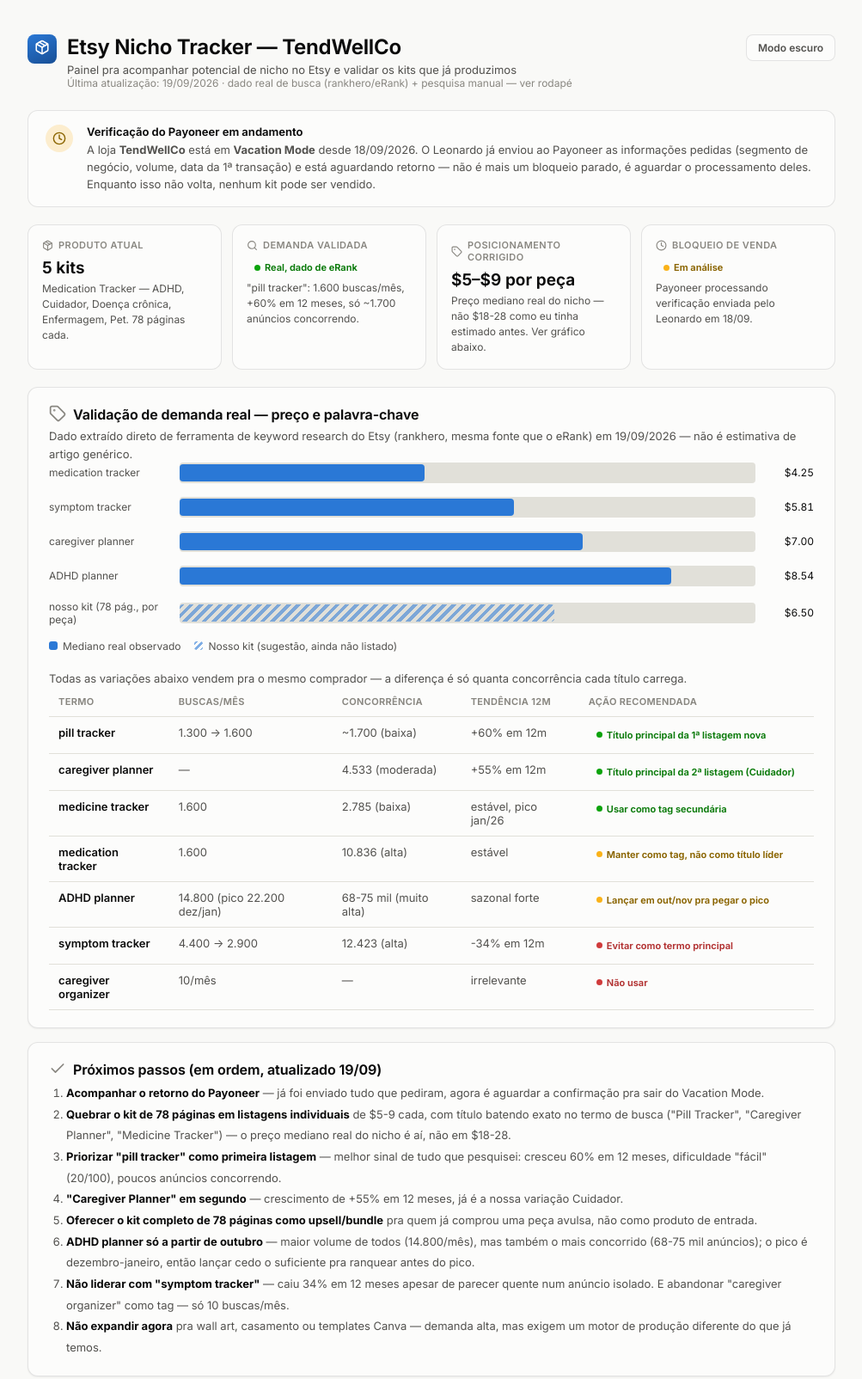
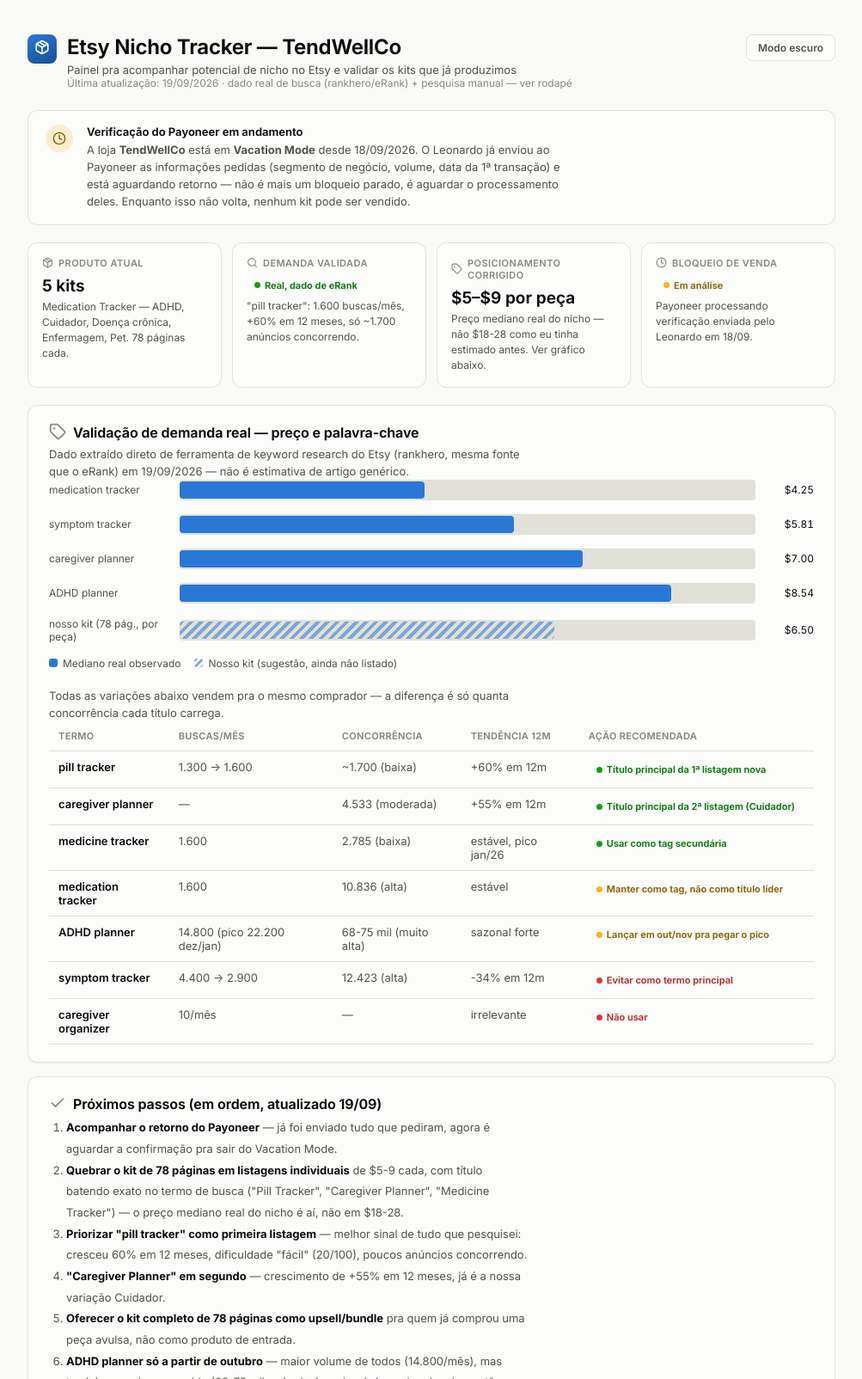
Before and after one commit to lsventura/tendwellco-painel-etsy, a plain HTML site: page index.html in a window 1280 px wide. Shown: the top 1604 px of the page at 86% size, without its empty margins (138-1141 px from the left). Drawn offline with Linux system fonts and the light colour scheme.

Commit message:
Aplica diretrizes do catálogo ui-ux-pro-max: limita largura de linha de texto (#21), corpo de texto 16px no celular (#67)

```diff
--- a/design-system/components.css
+++ b/design-system/components.css
@@ -53,7 +53,7 @@
 }
 .jds-card + .jds-card { margin-top: var(--space-4); }
 .jds-card h2 { font-size: var(--text-md); font-weight: 650; letter-spacing: -0.006em; margin-bottom: 2px; }
-.jds-card-note { font-size: var(--text-sm); color: var(--text-secondary); line-height: 1.55; margin-bottom: var(--space-4); }
+.jds-card-note { font-size: var(--text-sm); color: var(--text-secondary); line-height: 1.55; margin-bottom: var(--space-4); max-width: 68ch; }
 .jds-card-note:last-child { margin-bottom: 0; }
 .jds-card-head { display: flex; align-items: center; gap: var(--space-2); margin-bottom: 2px; }
 .jds-card-head .jds-icon { color: var(--text-muted); }
@@ -72,7 +72,7 @@
 }
 .jds-alert-icon { flex: none; width: 32px; height: 32px; border-radius: 50%; display: flex; align-items: center; justify-content: center; }
 .jds-alert-title { font-size: var(--text-sm); font-weight: 650; margin-bottom: 3px; }
-.jds-alert-body { font-size: var(--text-sm); color: var(--text-secondary); line-height: 1.55; }
+.jds-alert-body { font-size: var(--text-sm); color: var(--text-secondary); line-height: 1.55; max-width: 68ch; }
 .jds-alert-good .jds-alert-icon { background: color-mix(in srgb, var(--status-good) 15%, var(--surface-1)); color: var(--status-good-text); }
 .jds-alert-warning .jds-alert-icon { background: color-mix(in srgb, var(--status-warning) 20%, var(--surface-1)); color: var(--status-warning-text); }
 .jds-alert-serious .jds-alert-icon { background: color-mix(in srgb, var(--status-serious) 18%, var(--surface-1)); color: var(--status-serious-text); }
@@ -138,7 +138,7 @@
 .jds-filter-pill { font-size: var(--text-2xs); font-weight: 600; padding: 6px 12px; border-radius: var(--radius-pill); border: 1px solid var(--border); background: var(--surface-1); color: var(--text-secondary); cursor: pointer; }
 .jds-filter-pill.is-active { background: var(--series-1); border-color: var(--series-1); color: #fff; }
 
-.jds-steps { margin: 0; padding-left: 20px; font-size: var(--text-sm); color: var(--text-secondary); line-height: 1.9; }
+.jds-steps { margin: 0; padding-left: 20px; font-size: var(--text-sm); color: var(--text-secondary); line-height: 1.9; max-width: 68ch; }
 .jds-steps b { color: var(--text-primary); }
 
 .jds-sources { font-size: var(--text-2xs); color: var(--text-muted); line-height: 1.9; }
@@ -164,6 +164,7 @@
   .jds-range-value, .jds-bar-value { text-align: left; }
   .jds-table { font-size: var(--text-xs); }
   .jds-table-wrap { margin: 0 calc(var(--space-4) * -1); padding: 0 var(--space-4); }
+  .jds-card-note, .jds-alert-body, .jds-steps { font-size: 1rem; }
 }
 
 @media (max-width: 480px) {
```
